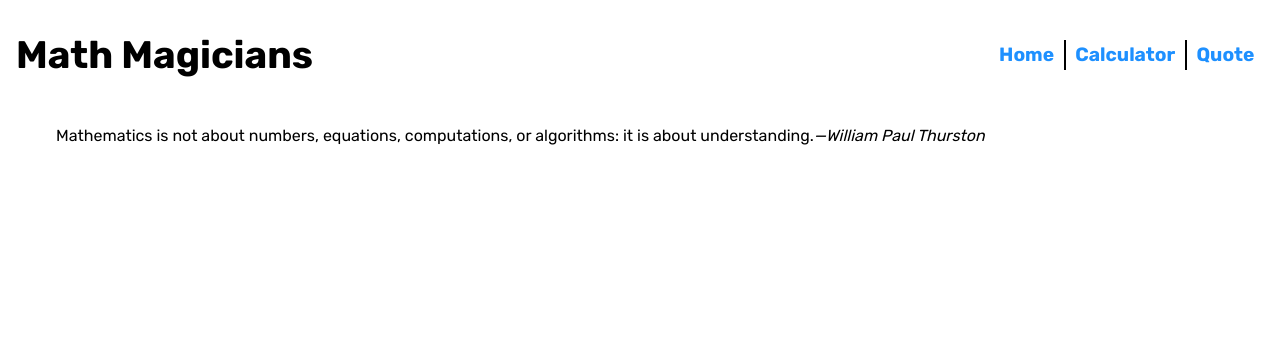
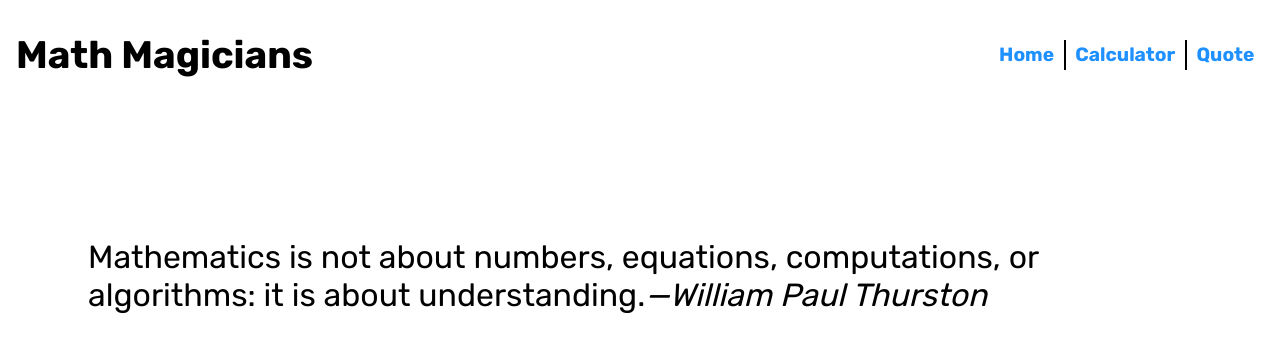
Before and after one commit to KumarAmitt/calculator, a React (Create React App) app: page /quote in a window 1280 px wide. Shown: the top 352 px of the page. Built offline with nearby package versions, Linux system fonts and the light colour scheme.

Commit message:
Add Style to Quote

```diff
--- a/src/index.css
+++ b/src/index.css
@@ -1,6 +1,7 @@
 @import url('https://fonts.googleapis.com/css2?family=Rubik:wght@400;700&display=swap');
 @import './stylesheets/home.css';
 @import './stylesheets/navbar.css';
+@import './stylesheets/quote.css';
 
 :root {
   box-sizing: border-box;
--- /dev/null
+++ b/src/stylesheets/quote.css
@@ -0,0 +1,5 @@
+blockquote {
+    margin-top: 3em;
+    font-size: 2rem;
+    padding: 1em;
+}
```
